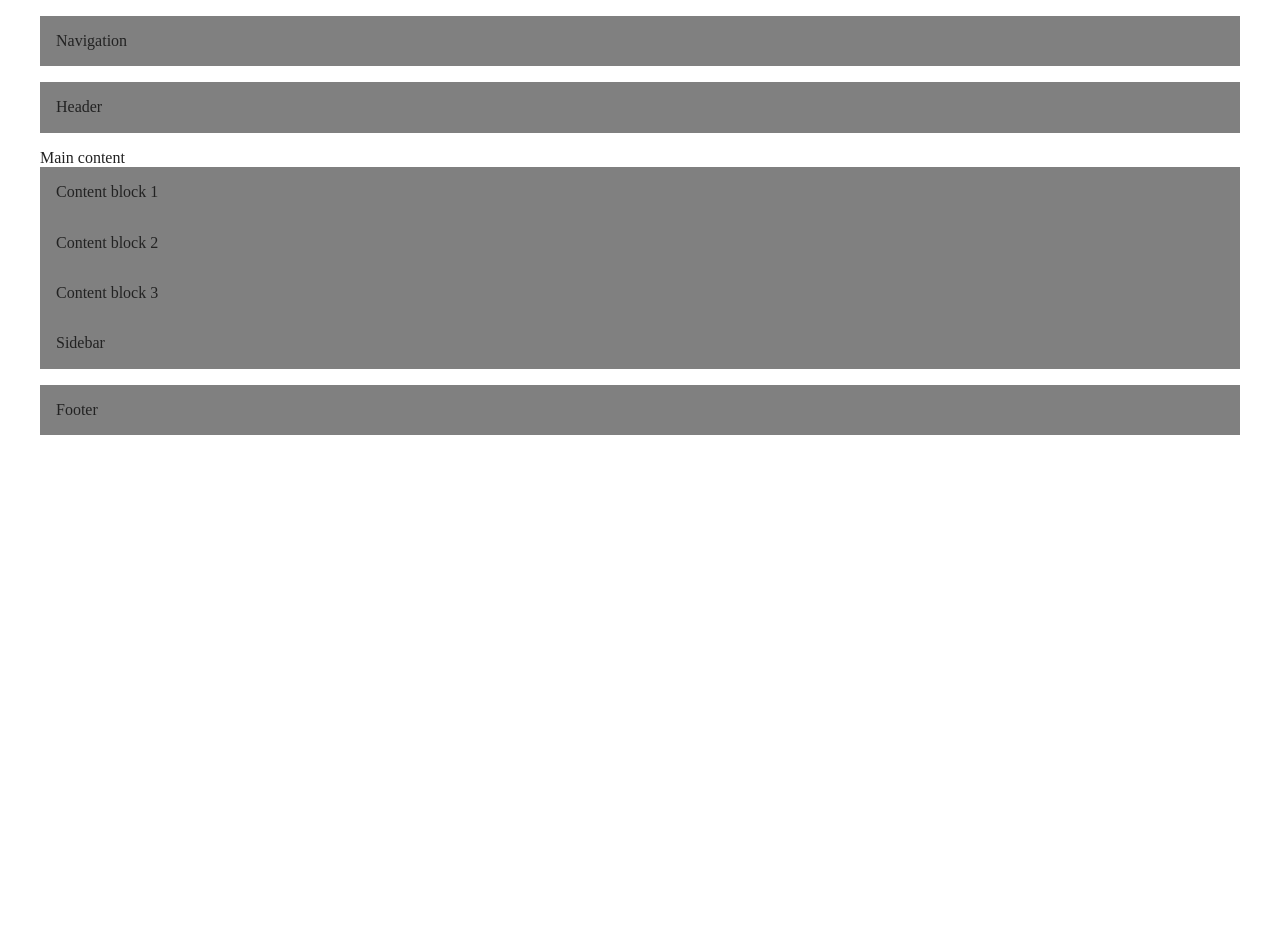
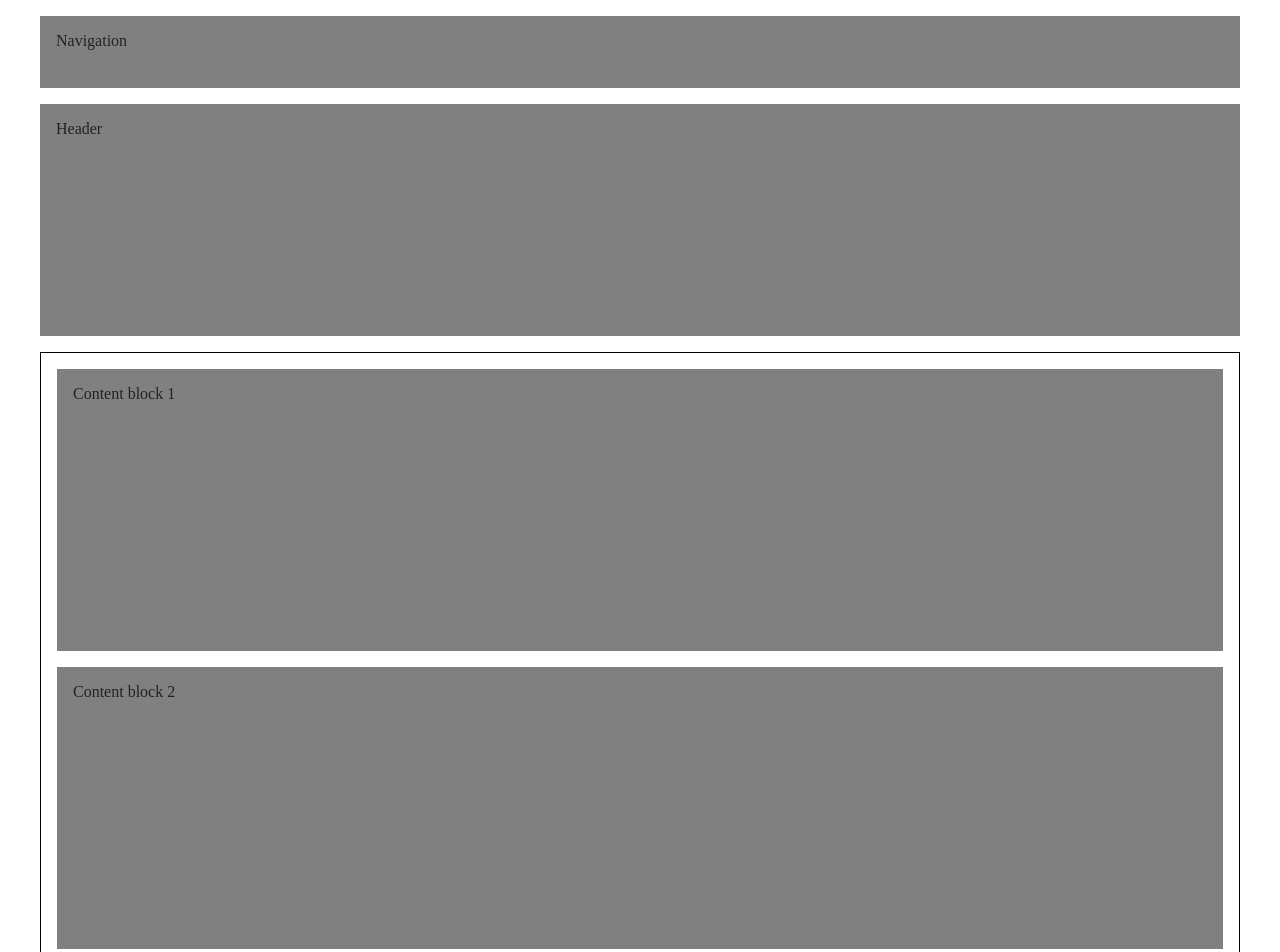
Before and after one commit to tinavanschelt/c8a11y-playground, a website built with Parcel: page index.html in a window 1280 px wide. Shown: the top 952 px of the page. Before the commit the page ends 800 px from the top, so only its background shows below. Built offline with nearby package versions, Linux system fonts and the light colour scheme.

Commit message:
Fine tune layout

```diff
--- a/css/main.css
+++ b/css/main.css
@@ -107,21 +107,42 @@ textarea {
 
 nav {
   grid-area: nav;
+  height: 40px;
 }
 
 header {
   grid-area: header;
+  height: 200px;
 }
 
 main {
+  border: 1px solid black;
+  display: grid;
+  gap: 1rem;
+  grid-template-areas: "articles articles sidebar";
   grid-area: main;
+  padding: 1rem;
+}
+
+section.articles {
+  grid-area: articles;
 }
 
 article {
+  height: 250px;
+}
+
+article:not(:last-child) {
+  margin-bottom: 1rem;
+}
+
+aside {
+  grid-area: sidebar;
 }
 
 footer {
   grid-area: footer;
+  height: 40px;
 }
 
 /* ==========================================================================
--- a/index.html
+++ b/index.html
@@ -26,10 +26,11 @@
     <nav class="content-block">Navigation</nav>
     <header class="content-block">Header</header>
     <main>
-      Main content
+      <section class="articles">
       <article class="content-block">Content block 1</article>
       <article class="content-block">Content block 2</article>
       <article class="content-block">Content block 3</article>
+      </section>
       <aside class="content-block">Sidebar</aside>
     </main>
     <footer class="content-block">Footer</footer></div>
```
